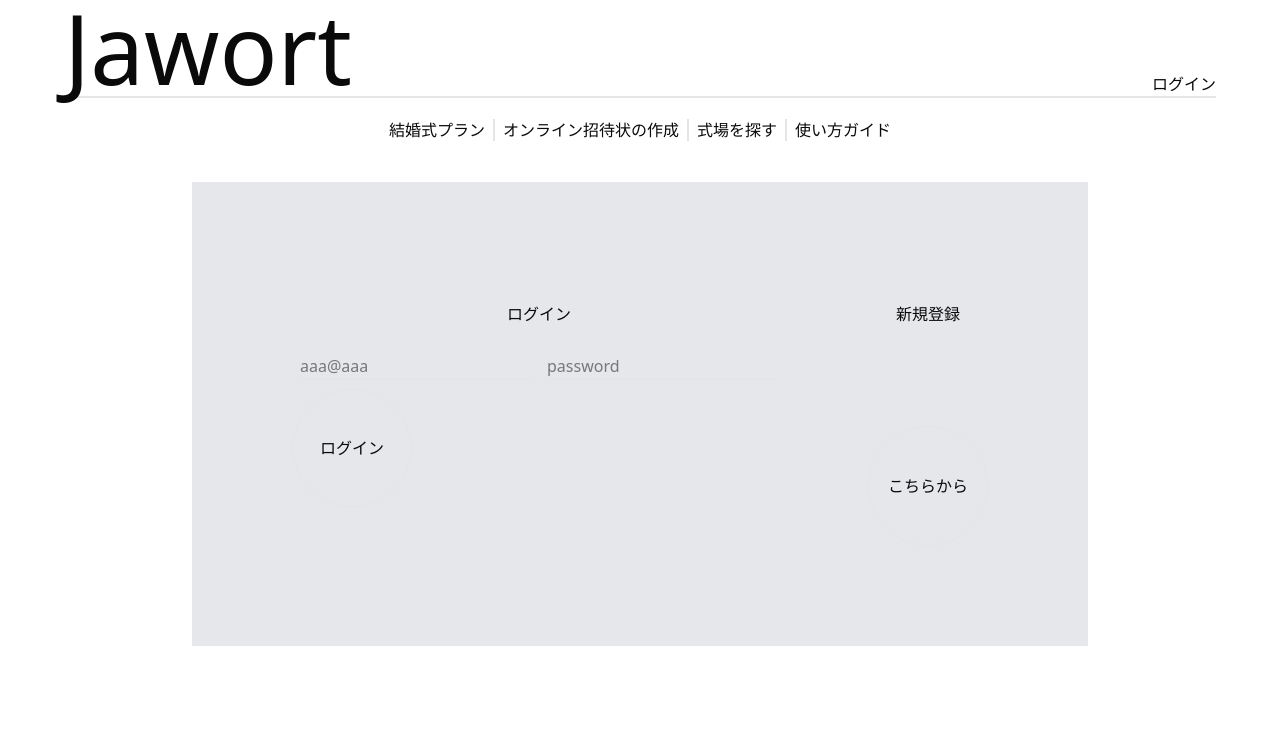
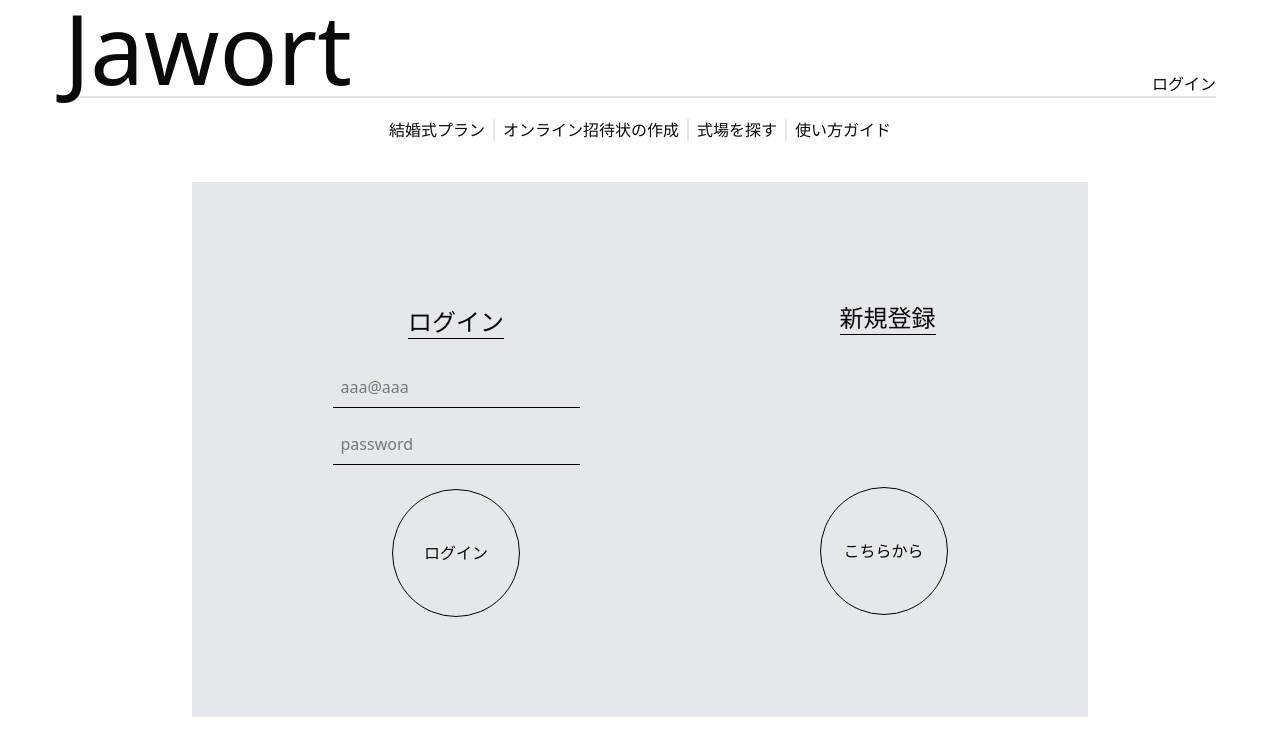
Before and after one commit to kk-OoO/project, a Next.js app: page /auth/login in a window 1280 px wide. Shown: the top 756 px of the page. Built offline with nearby package versions, Linux system fonts and the light colour scheme; no server answers.

Commit message:
loginとsignupのデザインを修正

```diff
--- a/features/auth/components/login-form.tsx
+++ b/features/auth/components/login-form.tsx
@@ -3,37 +3,41 @@ import { login } from "../fetchers";
 
 export default function LoginForm() {
   return (
-    <div className="bg-gray-200 flex w-4xl mx-auto  p-20 mt-10 justify-between">
+    <div className="bg-gray-200 flex max-w-4xl mx-auto p-20 mt-10 justify-center gap-48">
       <div className="flex flex-col items-center p-5">
-        <h1 className="text-center m-5">ログイン</h1>
-        <form action={login}>
+        <h1 className="text-center m-5 border-b border-black text-2xl mt-6">
+          ログイン
+        </h1>
+        <form action={login} className="flex flex-col items-center">
           <input
             id="email"
             name="email"
             type="email"
             placeholder="aaa@aaa"
-            className="border-b-2 m-2"
+            className="border-b border-b-black m-2 p-2 bg-transparent focus:outline-none"
           />
           <input
             id="password"
             name="password"
             type="password"
             placeholder="password"
-            className="border-b-2 m-2"
+            className="border-b border-b-black m-2 p-2 bg-transparent focus:outline-none"
           />
           <button
-            className="w-30 h-30 rounded-full border flex items-center justify-center"
-            type="submit"
+            className="w-32 h-32 rounded-full border border-black flex items-center justify-center mt-4 transition-colors"
+            formAction={login}
           >
             ログイン
           </button>
         </form>
       </div>
       <div className="p-5">
-        <h1 className="text-center m-5 mb-25">新規登録</h1>
+        <h1 className="text-center m-5 mb-38 border-b border-black text-2xl">
+          新規登録
+        </h1>
         <div>
           <Link
-            className="w-30 h-30 rounded-full border flex items-center justify-center"
+            className="w-32 h-32 rounded-full border border-black flex items-center justify-center transition-colors"
             href={"/auth/signup"}
           >
             こちらから
--- a/features/auth/components/sign-up-form.tsx
+++ b/features/auth/components/sign-up-form.tsx
@@ -7,22 +7,41 @@ export default function SignupForm() {
   const [state, action, pending] = useActionState(signup, undefined);
 
   return (
-    <form action={action}>
+    <div className="bg-gray-200 max-w-4xl mx-auto p-20 mt-10">
+      <form action={action} className="flex flex-col items-center p-5">
         <div>
           <label htmlFor="name">Name</label>
-        <input id="name" name="name" placeholder="Name" />
+          <input
+            id="name"
+            name="name"
+            placeholder="Name"
+            className="border-b border-b-black m-2 p-2 bg-transparent focus:outline-none"
+            required
+          />
         </div>
         {state?.errors?.name && <p>{state.errors.name}</p>}
 
         <div>
           <label htmlFor="email">Email</label>
-        <input id="email" name="email" placeholder="Email" />
+          <input
+            id="email"
+            name="email"
+            placeholder="Email"
+            className="border-b border-b-black m-2 p-2 bg-transparent focus:outline-none"
+            required
+          />
         </div>
         {state?.errors?.email && <p>{state.errors.email}</p>}
 
         <div>
           <label htmlFor="password">Password</label>
-        <input id="password" name="password" type="password" />
+          <input
+            id="password"
+            name="password"
+            type="password"
+            className="border-b border-b-black m-2 p-2 bg-transparent focus:outline-none"
+            required
+          />
         </div>
         {state?.errors?.password && (
           <div>
@@ -34,9 +53,14 @@ export default function SignupForm() {
             </ul>
           </div>
         )}
-      <button disabled={pending} type="submit">
+        <button
+          disabled={pending}
+          type="submit"
+          className="w-32 h-32 rounded-full border border-black flex items-center justify-center mt-4 transition-colors"
+        >
           Sign Up
         </button>
       </form>
+    </div>
   );
 }
```
Lines whose indentation alone changed are shown as unchanged.
